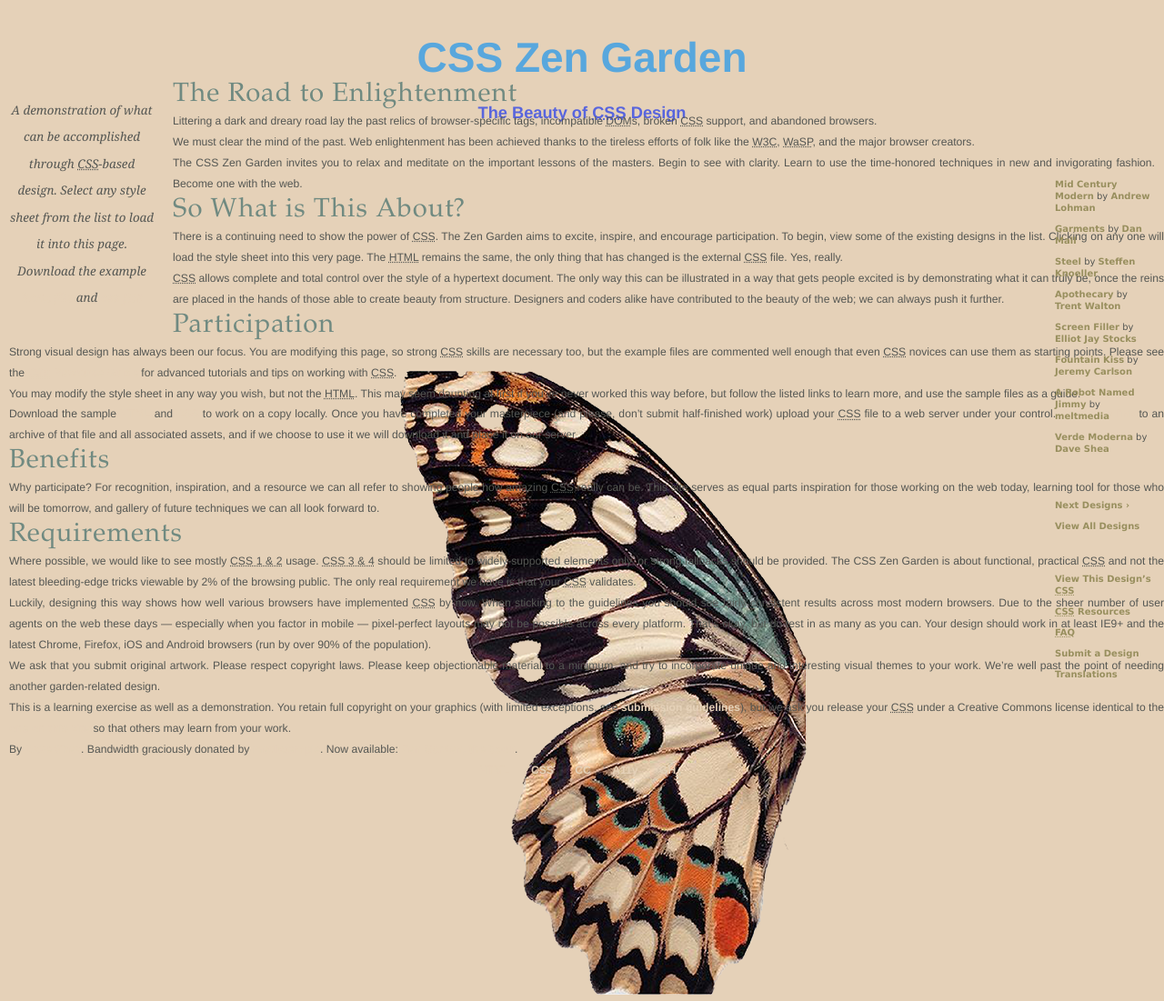
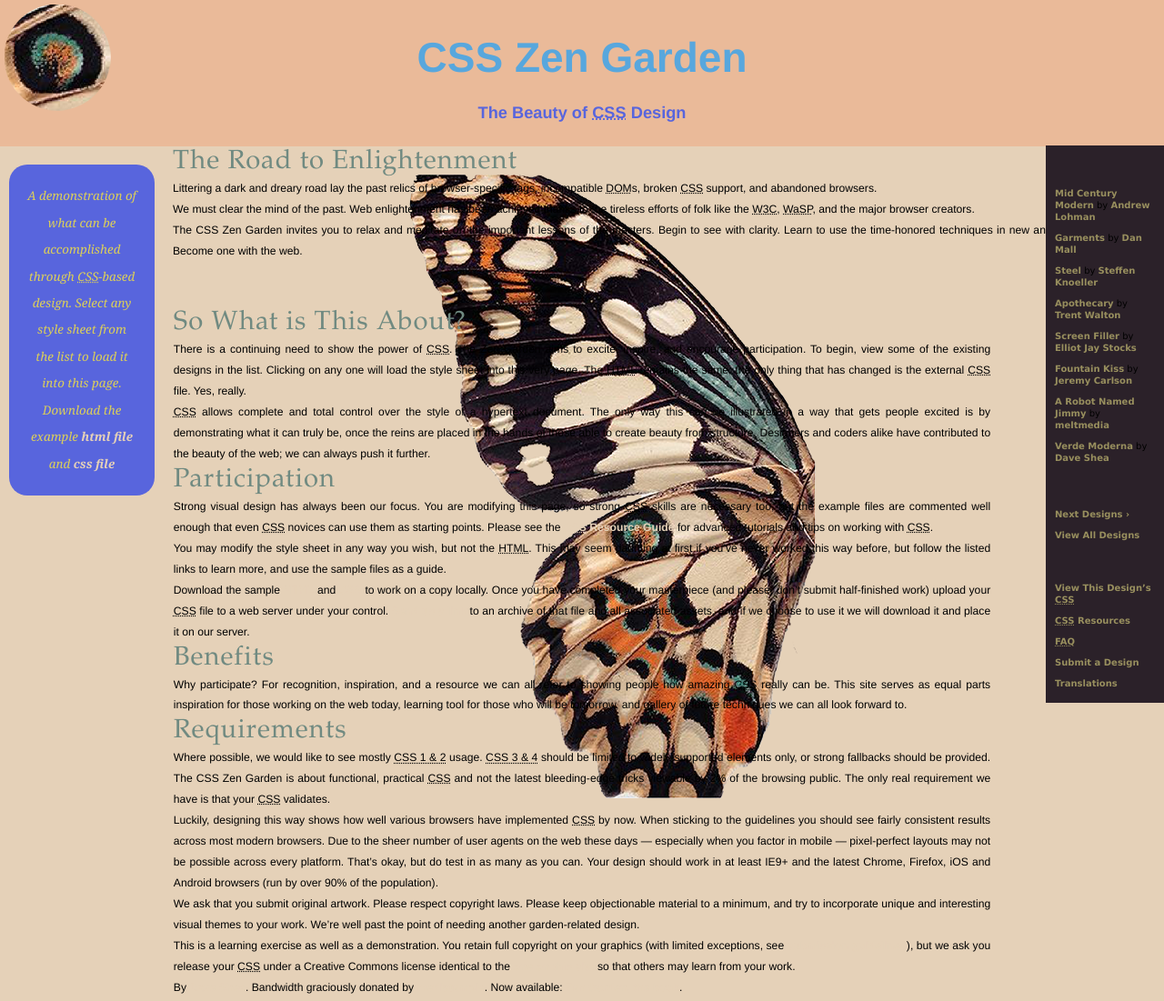
Before and after one commit to ugali/zengarden, a plain HTML site: page main.html in a window 1280 px wide. Shown: the top 1101 px of the page at 91% size. Drawn offline with Linux system fonts and the light colour scheme.

Commit message:
main body stying is done

```diff
--- a/main.css
+++ b/main.css
@@ -31,7 +31,6 @@ html {
 body {
 	font: 76% Helvetica, sans-serif;
 	line-height: 1.88889;
-	color: #555753;
 	background: var(--main-background-color);
 	margin: 0;
 	padding: 0;
@@ -67,10 +66,9 @@ abbr {
 
 /* specific divs */
 .page-wrapper {
-	background: url(/images/color-pallete-transparent-butterfly.png) no-repeat center center;
+	background: url(/images/color-pallete-transparent-butterfly.png) no-repeat 400px 190px;
 	position: relative;
-    height: 1500px;
-	/* background-color: red; */
+    height: 1400px;
 	}
 
 .intro {
@@ -78,26 +76,30 @@ abbr {
 	width: 100%;
 	}
 
+.intro header {
+		padding: 20px;
+		background: transparent url(/images/color-pallete-extra-small.png) no-repeat top left;
+		background-color: #eaba99;
+	}
 header h1 {
-	/* background: transparent url(/images/color-pallete-small-circle.png) no-repeat top left; */
 	margin: 0 auto;
 	display: block;
-	/* background-color: red; */
 	text-align: center;
 	font-size: 46px;
 	color:#58a7dd;
 	}
 header h2 {
-	/* background: transparent url(http://csszengarden.com/001/h2.gif) no-repeat top left;  */
 	margin: 0 auto;
 	display: block;
-	/* background-color: green; */
 	text-align: center;
 	color:rgb(88,101,221);
 	}
-header {
-	padding-top: 20px;
-	height: 87px;
+
+div.main {
+	/* background-color: red; */
+	max-width: 78%;
+	padding: 50px;
+	margin: 0 auto;
 }
 
 .summary {
@@ -105,6 +107,10 @@ header {
 	margin: 20px 20px 20px 10px;
 	width: 160px;
 	float: left;
+	background-color: #5865dd;
+	color:#ddd058;
+	padding: 20px;
+	border-radius:20px;
 	}
 .summary p {
 	font: italic 1.1em/2.2 georgia;
@@ -115,13 +121,16 @@ header {
 	clear: right;
 	padding: 0px 10px 0 10px;
 	}
-.supporting {
-	padding-left: 10px;
-	margin-bottom: 40px;
-	}
+
 
 footer {
 	text-align: center;
+	background-color: #708A81;
+	padding: 20px;
+	position:relative;
+	left:0;
+	top:500px;
+	margin:0;
 	}
 footer a:link, footer a:visited {
 	margin-right: 20px;
@@ -130,18 +139,16 @@ footer a:link, footer a:visited {
 .sidebar {
 	margin-left: 600px;
 	position: absolute;
-	top: 0;
+    top:160px;
 	right: 0;
+	background-color: #2b2129;
 	}
 .sidebar .wrapper {
 	font: 10px verdana, sans-serif;
-	/* background: transparent url(http://csszengarden.com/001/paper-bg.jpg) top left repeat-y;  */
 	padding: 10px;
-	margin-top: 150px;
 	width: 130px;
 	}
 .sidebar h3.select {
-	/* background: transparent url(http://csszengarden.com/001/h3.gif) no-repeat top left;  */
 	margin: 10px 0 5px 0;
 	width: 97px;
 	height: 16px;
@@ -151,7 +158,6 @@ footer a:link, footer a:visited {
 	overflow: hidden;
 	}
 .sidebar h3.archives {
-	/* background: transparent url(http://csszengarden.com/001/h5.gif) no-repeat top left;  */
 	margin: 25px 0 5px 0;
 	width:57px;
 	height: 14px;
@@ -161,11 +167,9 @@ footer a:link, footer a:visited {
 	overflow: hidden;
 	}
 .sidebar h3.resources {
-	/* background: transparent url(http://csszengarden.com/001/h6.gif) no-repeat top left;  */
 	margin: 25px 0 5px 0;
 	width:63px;
 	height: 10px;
-
 	text-indent: 100%;
 	white-space: nowrap;
 	overflow: hidden;
@@ -178,7 +182,6 @@ footer a:link, footer a:visited {
 	}
 .sidebar li {
 	line-height: 1.3em;
-	/* background: transparent url(http://csszengarden.com/001/cr1.gif) no-repeat top center;  */
 	display: block;
 	padding-top: 5px;
 	margin-bottom: 5px;
@@ -190,13 +193,6 @@ footer a:link, footer a:visited {
 .sidebar li a:visited {
 	color: #B3AE94;
 	}
-
-
 .extra1 {
-	/* background: transparent url(http://csszengarden.com/001/cr2.gif) top left no-repeat;  */
-	position: absolute;
-	top: 40px;
-	right: 0;
-	width: 148px;
-	height: 110px;
+	visibility: hidden;
 	}
```
Also changed, not shown: images/color-pallete-extra-small.png (added), images/color-pallete-smallest.png (added).
